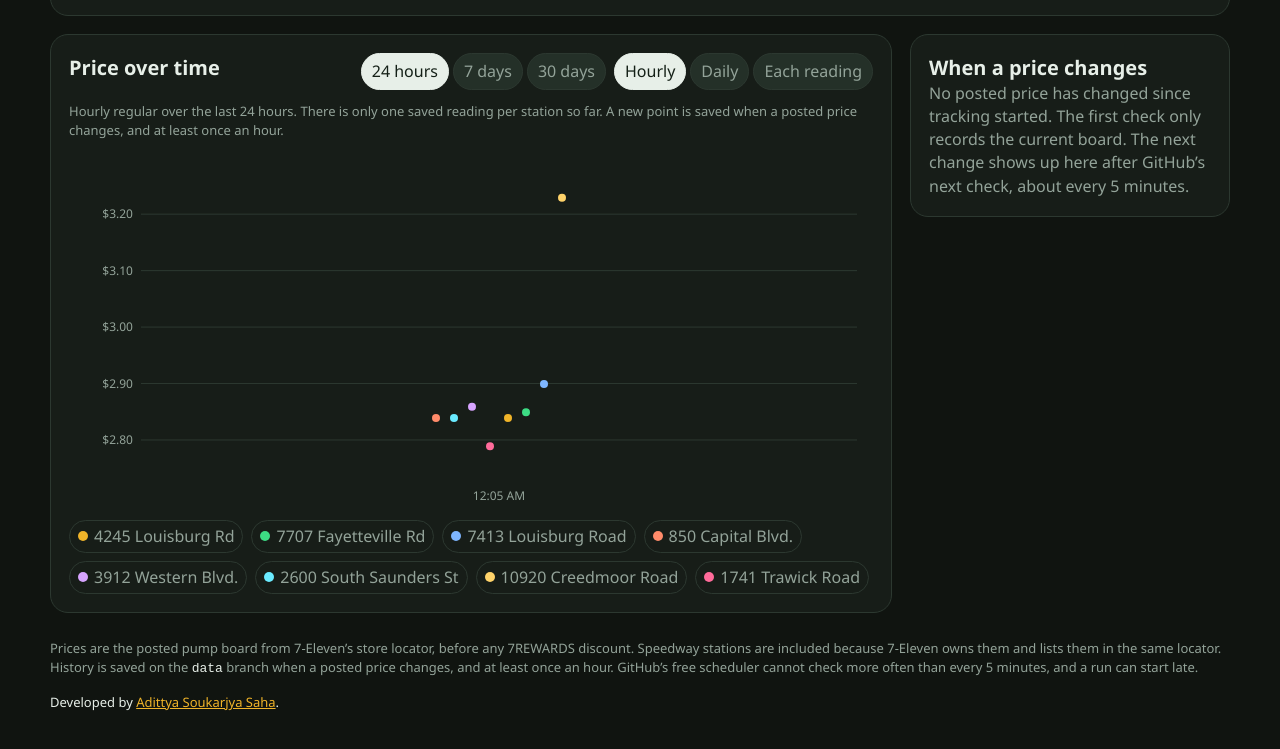
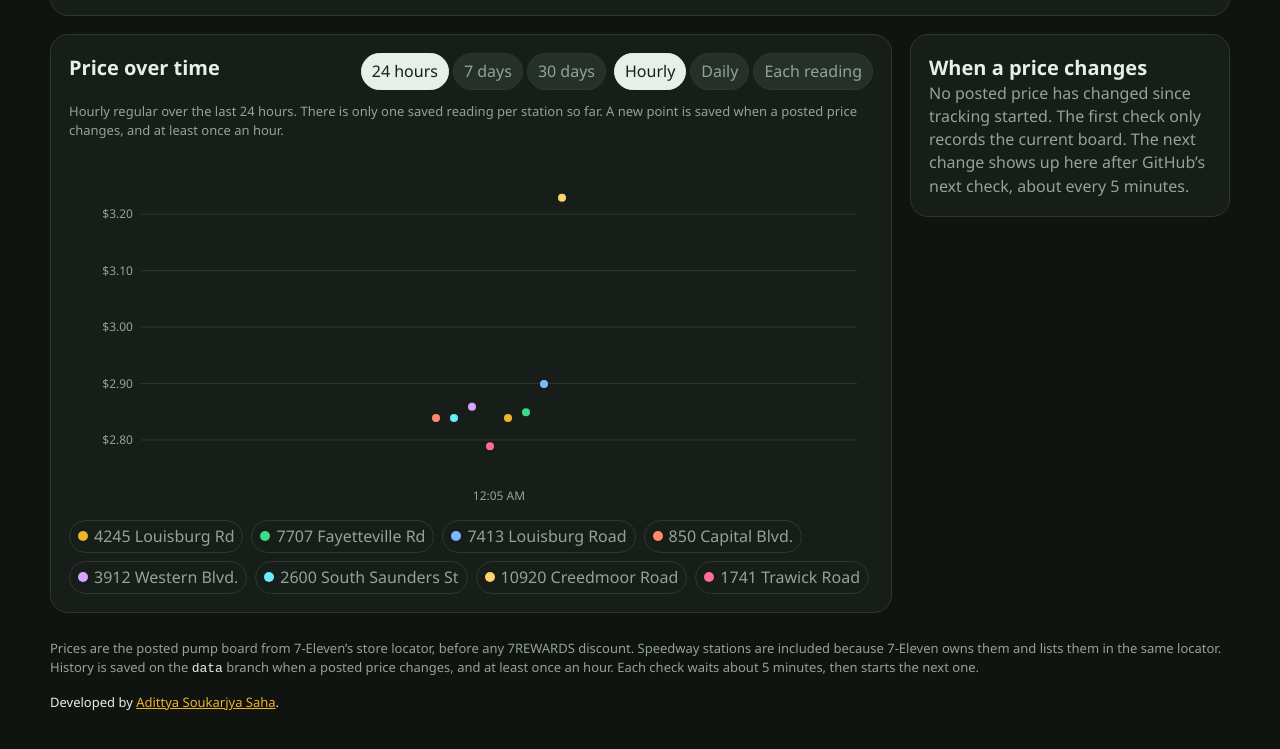
Before and after one commit to frostcutter778/raleigh-711-prices, a website: page index.html in a window 1280 px wide. Shown: the part 1793-2542 px from the top of the page. Drawn offline with Linux system fonts and the light colour scheme.

Commit message:
Start the next fuel price check about five minutes after each run.

```diff
--- a/index.html
+++ b/index.html
@@ -90,7 +90,7 @@
   </main>
 
   <footer>
-    <p>Prices are the posted pump board from 7-Eleven’s store locator, before any 7REWARDS discount. Speedway stations are included because 7-Eleven owns them and lists them in the same locator. History is saved on the <code>data</code> branch when a posted price changes, and at least once an hour. GitHub’s free scheduler cannot check more often than every 5 minutes, and a run can start late.</p>
+    <p>Prices are the posted pump board from 7-Eleven’s store locator, before any 7REWARDS discount. Speedway stations are included because 7-Eleven owns them and lists them in the same locator. History is saved on the <code>data</code> branch when a posted price changes, and at least once an hour. Each check waits about 5 minutes, then starts the next one.</p>
     <p class="credit">Developed by <a href="https://github.com/frostcutter778">Adittya Soukarjya Saha</a>.</p>
   </footer>
   <script src="app.js"></script>
```
Also changed, not shown: .github/workflows/update-prices.yml, README.md.
